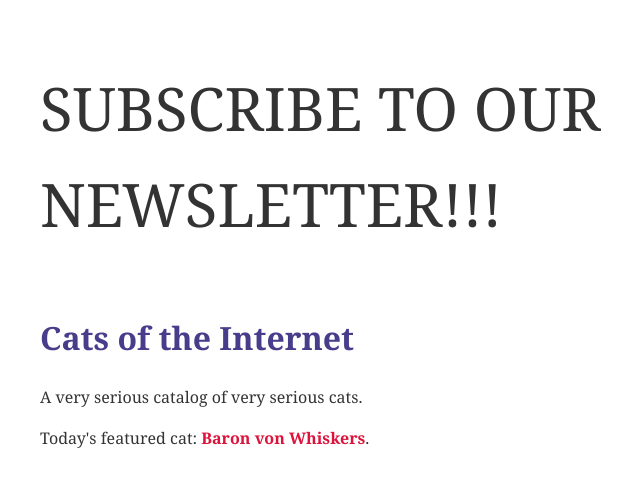
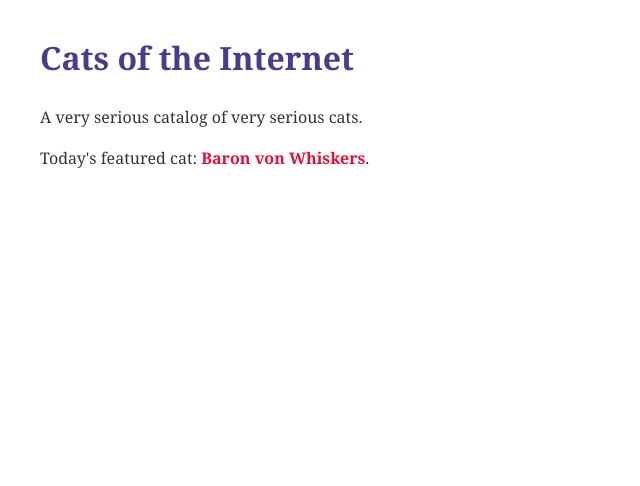
Before and after one commit to IOsinnii/git-git-hurra, a plain HTML site: page index.html in a window 1280 px wide. Shown: the whole page, without its empty margins (280-920 px from the left). Drawn offline with Linux system fonts and the light colour scheme.

Commit message:
Revert "Add newsletter banner"
This reverts commit 36d71c5d433a58b9286b77ffc0834be73c8a9043.

```diff
--- a/index.html
+++ b/index.html
@@ -6,7 +6,6 @@
   <title>Cats of the Internet</title>
 </head>
   <script src="script.js"></script>
-    <p style="font-size: 60px">SUBSCRIBE TO OUR NEWSLETTER!!!</p>
 <body>
   <h1>Cats of the Internet</h1>
   <p>A very serious catalog of very serious cats.</p>
```
